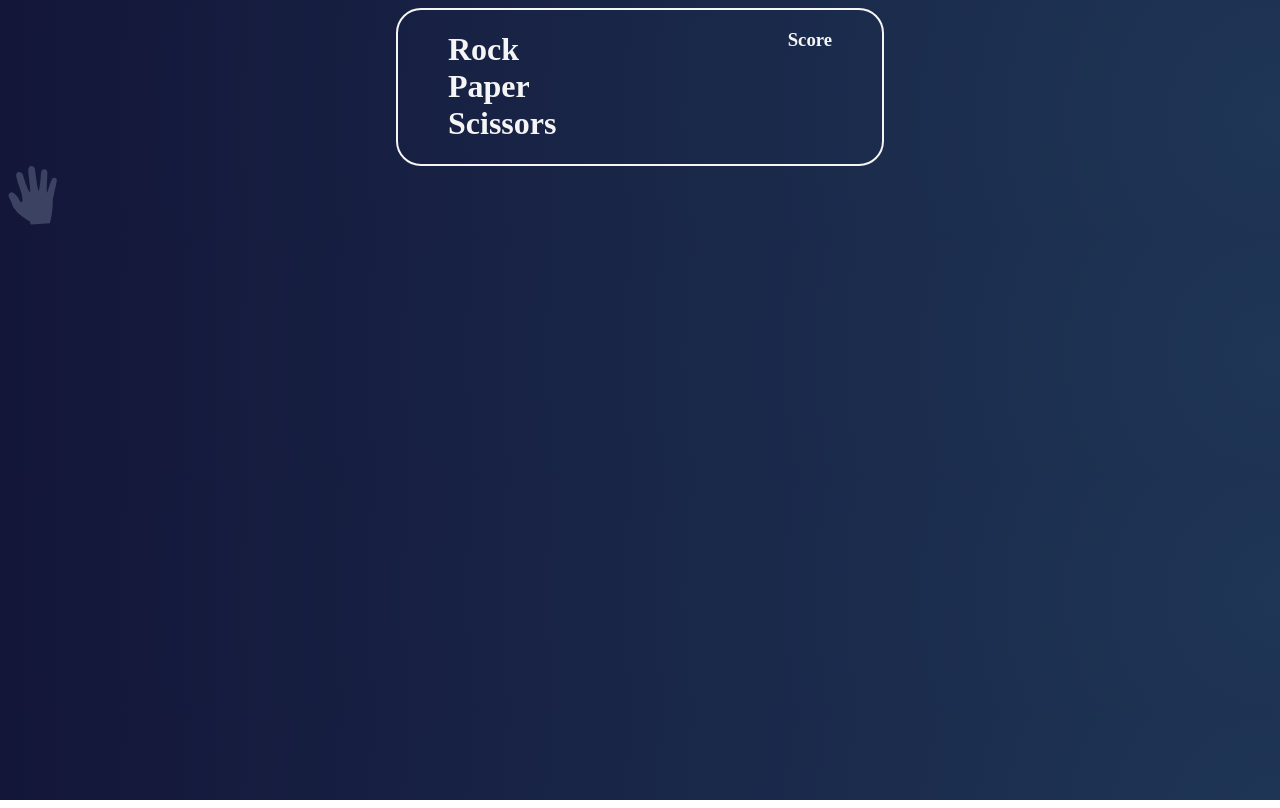
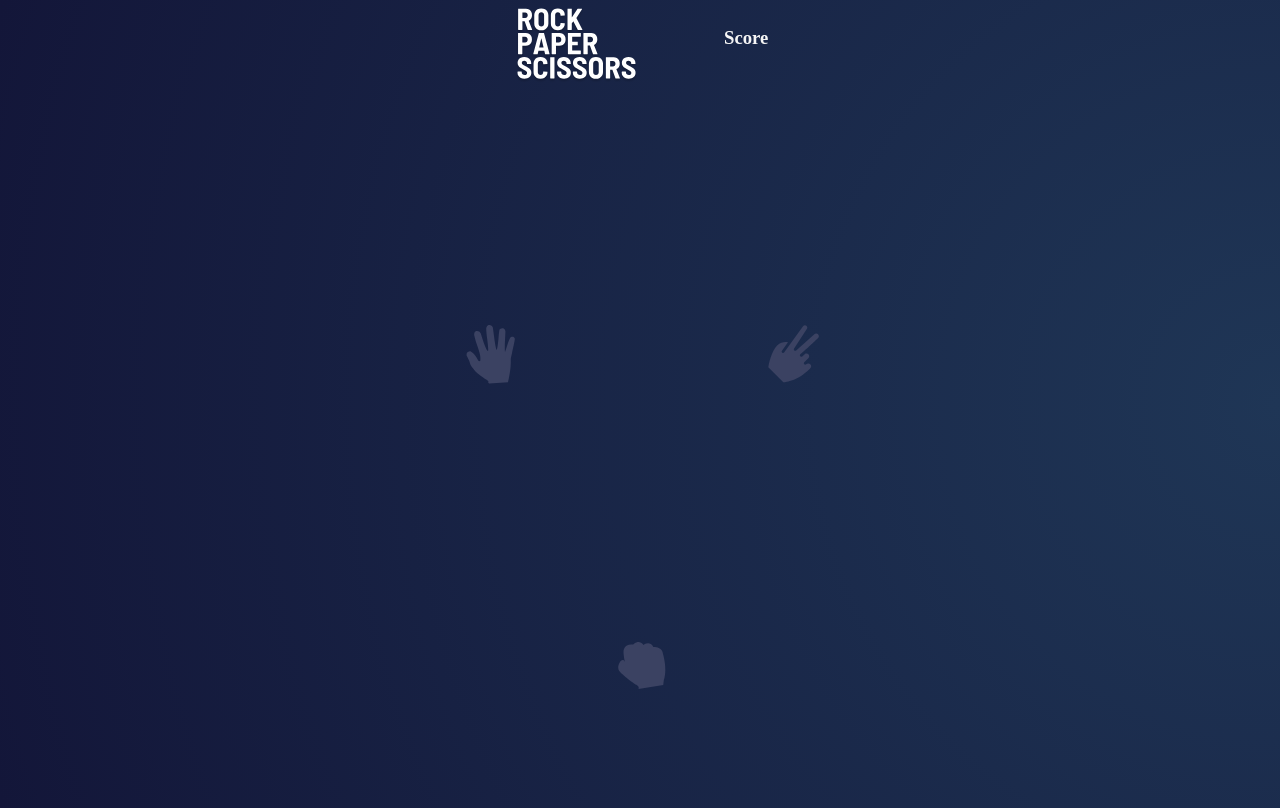
Before and after one commit to ProcrastinatingEntrepreneur/rock-paper-scissors-master, a website: page index.html in a window 1280 px wide. Drawn offline with Linux system fonts and the light colour scheme.

Commit message:
Set up the basic logo and icons

```diff
--- a/index.html
+++ b/index.html
@@ -22,20 +22,17 @@
 
 </head>
 <body>
-  <div class="header-area">
-    <div class="title-score">
-
-      <h1 class="title">Rock<br>
-      Paper<br>
-      Scissors</h1>
+  <section class="header">
+      <img alt="logo" src="images/logo.svg" class="logo">
 
       <div class="score">
         <h3 class="score-text">Score</h3>
       </div>
-    </div>
-  </div>
+  </section>
 
-  <img alt="paper" src="images/icon-paper.svg">
+  <img alt="paper" src="images/icon-paper.svg" class="paper">
+  <img alt="scissors" src="images/icon-scissors.svg" class="scissors">
+  <img alt="rock" src="images/icon-rock.svg" class="rock">
   <!--
   <div class="attribution">
     Challenge by <a href="https://www.frontendmentor.io?ref=challenge" target="_blank">Frontend Mentor</a>.
--- a/styles.css
+++ b/styles.css
@@ -1,22 +1,40 @@
 body {
     background: radial-gradient(circle at 100%,#1f3656, #131639);
+    height: 99vh;
+    width: 99%;
+    max-height: 100%;
+    max-width: 100%;
     color: whitesmoke;
+    display: grid;
+    grid-template-columns: 20% 20% 20% 20% 20%;
+    grid-template-rows: 20% 20% 20% 20% 20%;
 }
 
-.header-area {
+.header {
+    grid-column-start: 3;
+    grid-column-end: 4;
     display: flex;
-    justify-content: space-evenly;
+    justify-content: space-between;
 }
 
-.title-score {
-    display: flex;
-    justify-content: space-between;
-    width: 30vw;
-    border: 2px solid whitesmoke;
-    border-radius: 25px;
-    padding: 0px 50px 0px 50px;
+.paper {
+    grid-row-start: 3;
+    grid-column-start: 2;
+    justify-self: flex-end;
 }
 
-.score-text {
-    align-self: flex-end;
+.scissors {
+    grid-row-start: 3;
+    grid-column-start: 4;
+    justify-self: flex-start;
 }
+
+.rock {
+    grid-row-start: 5;
+    grid-column-start: 3;
+    justify-self: center;
+}
+
+.logo {
+    height: 75px;
+}
```
